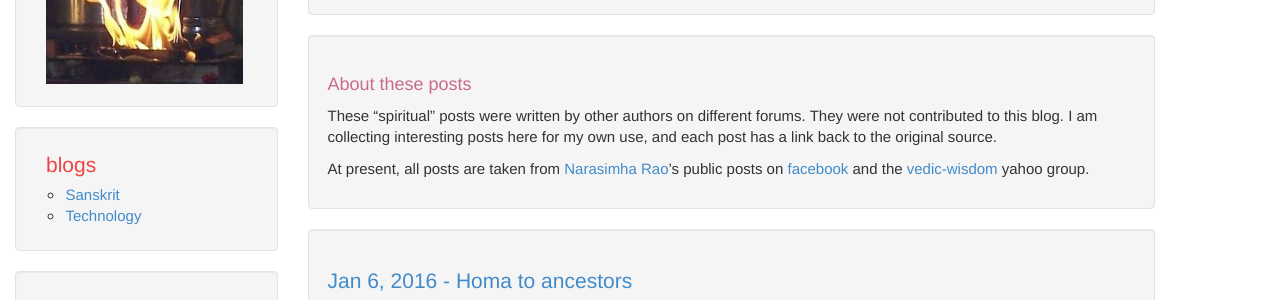
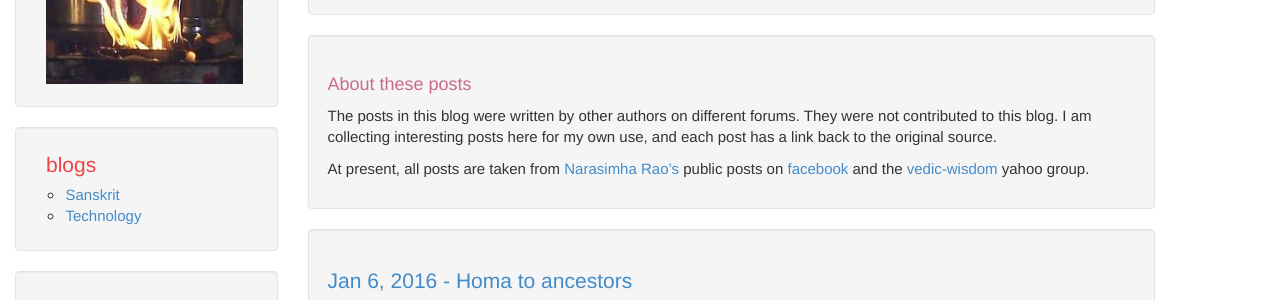
Before and after one commit to aupasana/aupasana.github.io, a Jekyll site: the page built from blog/spiritual.md, in a window 1280 px wide and 900 px high. Shown: the part 150-450 px from the top of the window. Built offline with Jekyll 4.4.1, drawn with Linux system fonts in a browser that asks for light colours.

Commit message:
spiritual.md: update content

```diff
--- a/blog/spiritual.md
+++ b/blog/spiritual.md
@@ -8,12 +8,11 @@ title: Spiritual blog posts
 <div class="well">
 ## About these posts
 
-These "spiritual" posts were written by other authors
-on different forums. They were not contributed to this blog. I am
-collecting interesting posts here for my own use, and each post
-has a link back to the original source.
+The posts in this blog were written by other authors on different forums.
+They were not contributed to this blog. I am collecting interesting posts
+here for my own use, and each post has a link back to the original source.
 
-At present, all posts are taken from [Narasimha Rao][pvr]'s
+At present, all posts are taken from [Narasimha Rao's][pvr]
 public posts on [facebook][fb] and the [vedic-wisdom][ya] yahoo group.
 
 [pvr]: http://www.vedicastrologer.org/personal.htm
```
